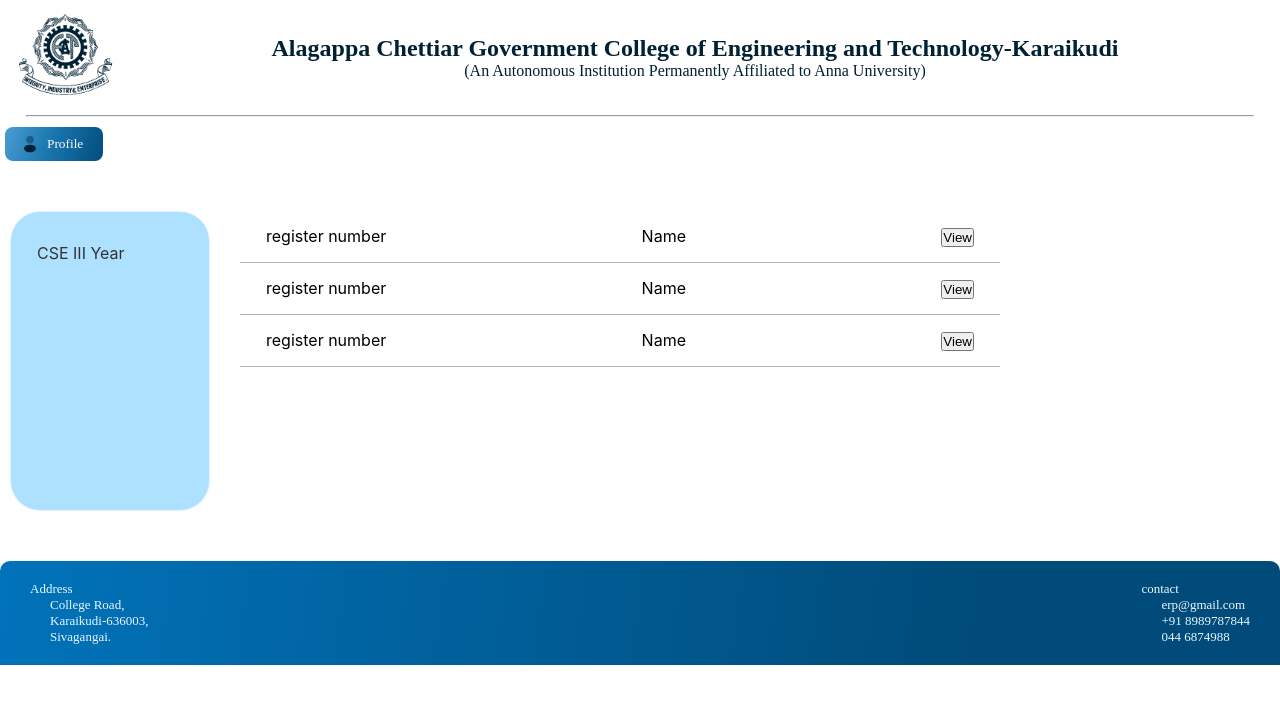
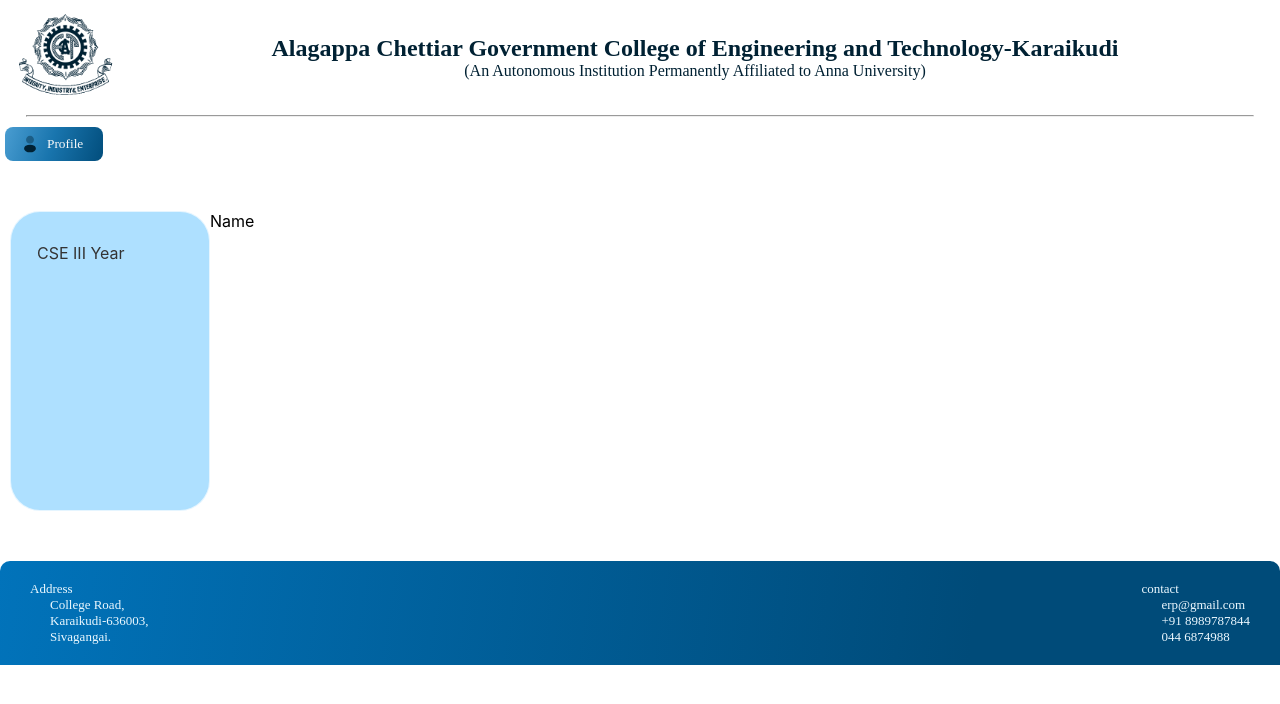
Before and after one commit to JawaharRL/erp-frontend, a React (Create React App) app in the folder frontend/: page /faculty-dashboard in a window 1280 px wide. Shown: the top 704 px of the page. Built offline with nearby package versions, Linux system fonts and the light colour scheme.

Commit message:
frontend adapted for getting faculty data

```diff
--- a/frontend/src/Pages/Facultydashboard/Facultydashboard.jsx
+++ b/frontend/src/Pages/Facultydashboard/Facultydashboard.jsx
@@ -1,18 +1,34 @@
-import React from 'react'
-import './Facultydashboard.css'
+import React, { useEffect, useState } from 'react';
+import './Facultydashboard.css';
+import { useLocation } from "react-router-dom";
 import Header from "../../Components/Header/Header.jsx";
 import Footer from "../../Components/Footer/Footer.jsx";
-import Studentsampledata from "../../Components/Studentsampledata/Studentsampledata.jsx";
 import Allbuttons from "../../Components/Allbuttons/Allbuttons.jsx";
 import Profileicon from "../../Assets/profile.svg";
+import axios from 'axios';
 
 function Facultydashboard() {
+  const [faculty, setFaculty] = useState([]);
+  const location = useLocation();
+  useEffect(() => {
+    const fetchFaculties = async () => {
+      try {
+        const studentId = location.state.userId
+        const response = await axios.get(`http://localhost:8080/api/faculty/${studentId}`);
+        console.log("Response data:", response.data); // Check if data is received
+        setFaculty(response.data);
+      } catch (error) {
+        console.error("Error fetching faculties:", error);
+      }
+    };
 
+    fetchFaculties();
+  }, []);
 
   return (
     <div>
-        <Header/>
-        <div className="nav">
+      <Header />
+      <div className="nav">
         <Allbuttons
           className="profile-button"
           target={""}
@@ -20,30 +36,35 @@
           image={Profileicon}
         />
       </div>
-        <div className="faculty_dashboard_container">
-
+      <div className="faculty_dashboard_container">
         <div className="profile-links">
           <ul>
-            <li className="profile_links"  >CSE III Year</li>
+            <li className="profile_links">CSE III Year</li>
             {/* <li className="profile_links" >Requsts</li> */}
           </ul>
         </div>
-
-
-        <div className="student_sampledata_container">
-        <Studentsampledata/>
-        <Studentsampledata/>
-        <Studentsampledata/>
-
-
-        </div>
-
-
-        </div>
-        <Footer/>
-
+        {/* {faculties.length > 0 ? (
+          faculties.map((faculty) => (
+            <div key={faculty.id} className="profile_name">
+              <p>Name: </p>
+              <div className="field_bckground">
+                <p className="field_bckground">{faculty.name}</p>
+              </div>
+            </div>
+          ))
+        ) : (
+          <p>Loading faculties...</p>
+        )} */}
+         <div className="profile_name">
+              <p>Name </p>
+              <p className="field_bckground">
+                {faculty.name}
+              </p>
+            </div>
+      </div>
+      <Footer />
     </div>
-  )
+  );
 }
 
-export default Facultydashboard
+export default Facultydashboard;
--- a/frontend/src/Pages/Profilepage/Profilepage.jsx
+++ b/frontend/src/Pages/Profilepage/Profilepage.jsx
@@ -55,7 +55,7 @@
   useEffect(() => {
     const fetchStudentWithFiles = async () => {
       try {
-        const studentId = location.state.registerNo;
+        const studentId = location.state.userId;
         const response = await axios.get(
           `http://localhost:8080/api/student/${studentId}`
         );
```
